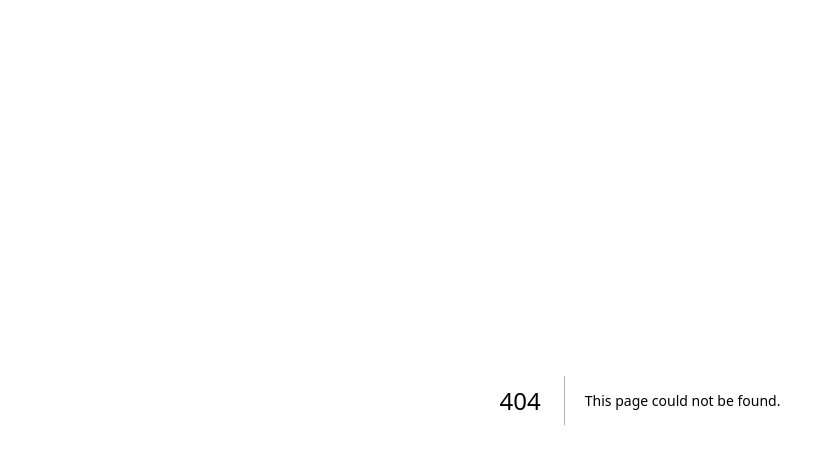
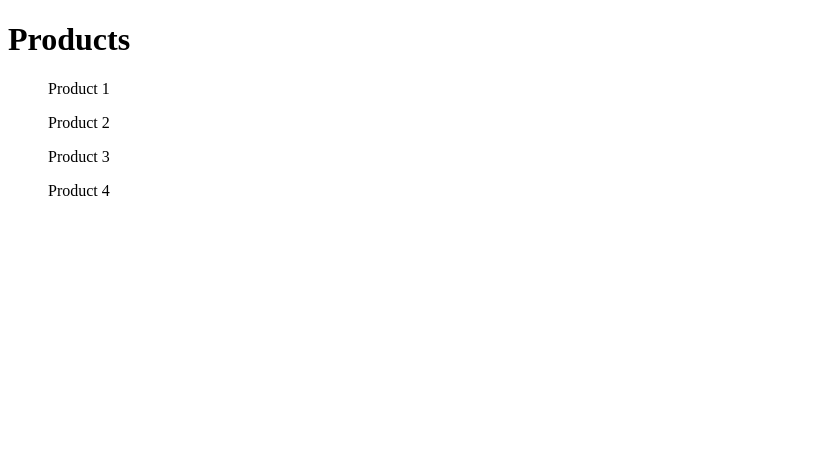
Before and after one commit to mdobns/node-js, a Next.js app in the folder Next js/Day 1/routing/: page /products in a window 1280 px wide. Before the commit this address had no page. Shown: the top 464 px of the page, without its empty margins (0-835 px from the left). Built offline with nearby package versions, Linux system fonts and the light colour scheme.

Commit message:
dynamic routing is done

```diff
--- /dev/null
+++ b/Next js/Day 1/routing/app/products/[productId]/page.tsx
@@ -0,0 +1,6 @@
+export default async function Product( {params }:{params : Promise<{ productId: string}>})
+    {
+        const productId = (await params).productId
+
+    return <h1>The details of product {productId}</h1>
+}
--- /dev/null
+++ b/Next js/Day 1/routing/app/products/page.tsx
@@ -0,0 +1,11 @@
+export default function Products(){
+    return(
+        <>
+        <h1>Products</h1>
+        <ul>Product 1</ul>
+        <ul>Product 2</ul>
+        <ul>Product 3</ul>
+        <ul>Product 4</ul>
+        </>
+    )
+}
```
